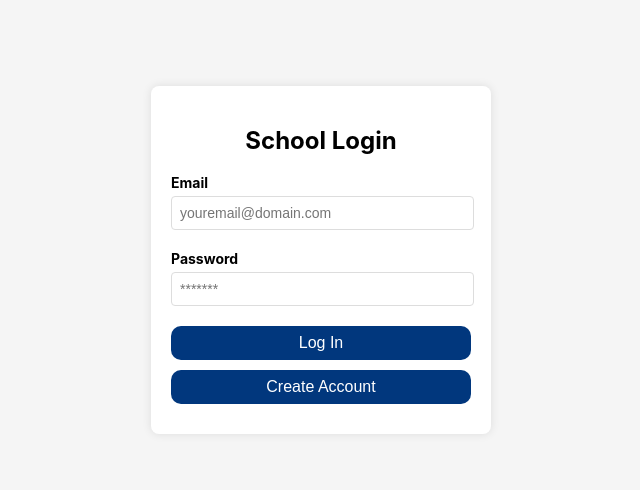
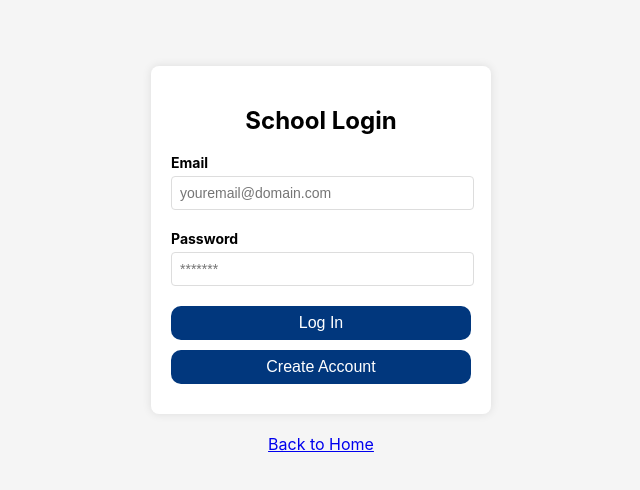
Before and after one commit to JS-7274/CSJSE-Clone, a React (Create React App) app in the folder csjse-app/client/: page /SchoolLogin in a window 1280 px wide. Shown: the part 160-650 px from the top of the page, without its empty margins (319-959 px from the left). Built offline with nearby package versions, Linux system fonts and the light colour scheme.

Commit message:
Back button created
back button created for all create account and login pages

```diff
--- a/csjse-app/client/src/pages/SchoolCreateAcc.js
+++ b/csjse-app/client/src/pages/SchoolCreateAcc.js
@@ -1,5 +1,6 @@
 import React, { useState } from "react";
 import "../styles/LoginandCreate.css";
+import { Link } from "react-router-dom";
 
 //this function will be called to bring up a form to create a new account for a school
 
@@ -147,6 +148,7 @@
 						Already Have An Account?
 					</button>
 				</form>
+				<Link to="/">Back to Home</Link>
 			</div>
 		</div>
 	);
--- a/csjse-app/client/src/pages/SchoolLogin.js
+++ b/csjse-app/client/src/pages/SchoolLogin.js
@@ -2,6 +2,7 @@
 import "../styles/LoginandCreate.css";
 import "../styles/FailedLogin.css";
 import LoginFailed from "../components/FailedLogin";
+import { Link } from "react-router-dom";
 
 export default function SchoolLogin() {
 	//creates two variables (email and pass) along with 2 functions to change them, useState being empty means they start off empty
@@ -31,7 +32,7 @@
 		//If login successful, go to profile page
 		if (res.success) {
 			window.location.href = "/schoolprofile";
-		}else{
+		} else {
 			//Show component if login failed
 			setFailedLogin(true);
 		}
@@ -48,7 +49,9 @@
 			{/*Another container to change style*/}
 			<div className="login-container">
 				{/*Shows a component that tells the user the information entered is incorrect if the login attempt failed*/}
-				{showFailedLogin && <LoginFailed onClose={() => setFailedLogin(false)} />}
+				{showFailedLogin && (
+					<LoginFailed onClose={() => setFailedLogin(false)} />
+				)}
 				{/*Creates a form using the login-form styling and the handleSubmit functoin when the form is submitted*/}
 				<form className="login-form" onSubmit={handleSubmit}>
 					{/*Creates a header with the text "Login"*/}
@@ -101,6 +104,7 @@
 						Create Account
 					</button>
 				</form>
+				<Link to="/">Back to Home</Link>
 			</div>
 		</div>
 	);
--- a/csjse-app/client/src/pages/TeacherCreateAcc.js
+++ b/csjse-app/client/src/pages/TeacherCreateAcc.js
@@ -1,5 +1,6 @@
 import React, { useState } from "react";
 import "../styles/LoginandCreate.css";
+import { Link } from "react-router-dom";
 
 //This function will be called to bring up a form to create a new account for a teacher
 
@@ -166,6 +167,7 @@
 						Already Have An Account?
 					</button>
 				</form>
+				<Link to="/">Back to Home</Link>
 			</div>
 		</div>
 	);
--- a/csjse-app/client/src/pages/TeacherLogin.js
+++ b/csjse-app/client/src/pages/TeacherLogin.js
@@ -2,6 +2,8 @@
 import "../styles/LoginandCreate.css";
 import "../styles/FailedLogin.css";
 import LoginFailed from "../components/FailedLogin";
+import { Link } from "react-router-dom";
+
 export default function TeacherLogin() {
 	//creates two variables (email and pass) along with 2 functions to change them, useState being empty means they start off empty
 	//useState allows us to edit variables based on inputs we get to my understanding
@@ -102,6 +104,7 @@
 						Create Account
 					</button>
 				</form>
+				<Link to="/">Back to Home</Link>
 			</div>
 		</div>
 	);
--- a/csjse-app/client/src/styles/LoginandCreate.css
+++ b/csjse-app/client/src/styles/LoginandCreate.css
@@ -11,6 +11,7 @@
 
 .login-container {
 	display: flex;
+	flex-direction: column;
 	align-items: center;
 	justify-content: center;
 	height: 100vh;
@@ -22,6 +23,7 @@
 	border-radius: 8px;
 	box-shadow: 0 0 10px rgba(0, 0, 0, 0.1);
 	width: 300px;
+	margin-bottom: 20px;
 }
 
 .form-group {
```
